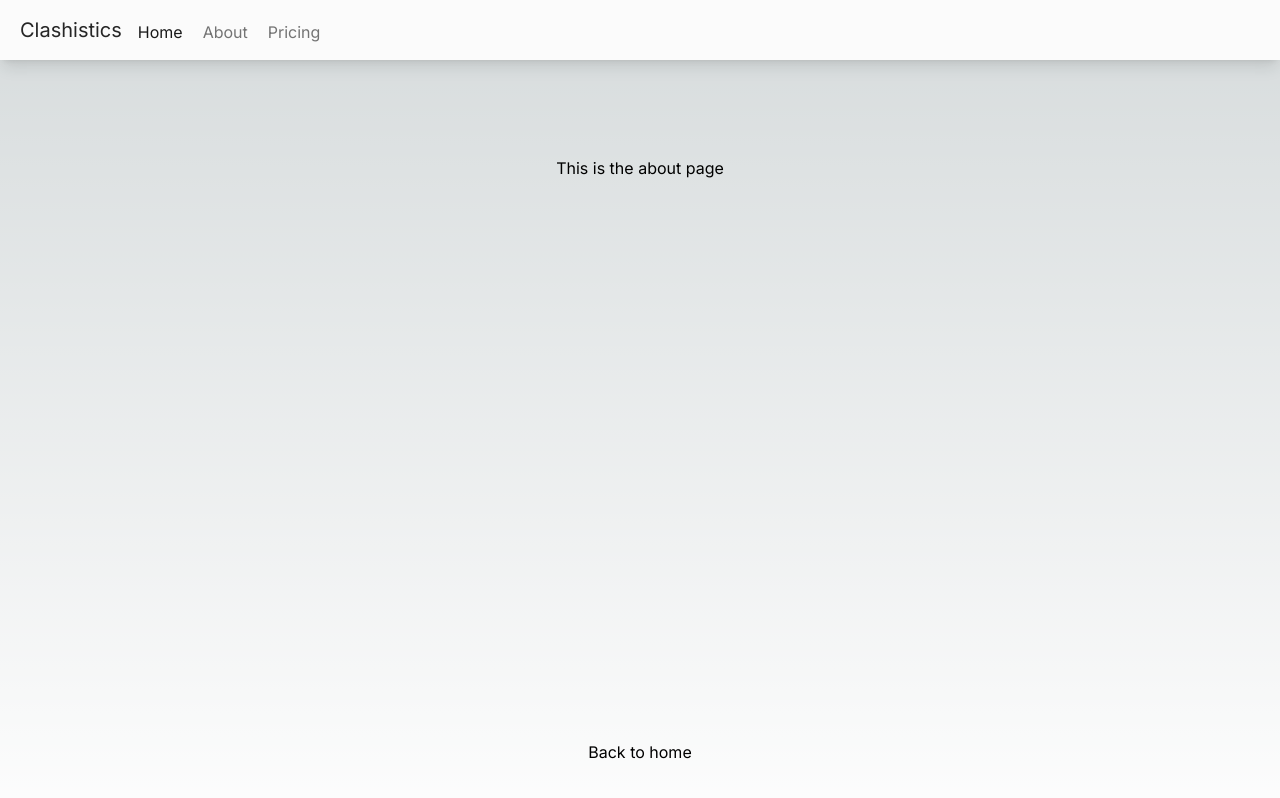
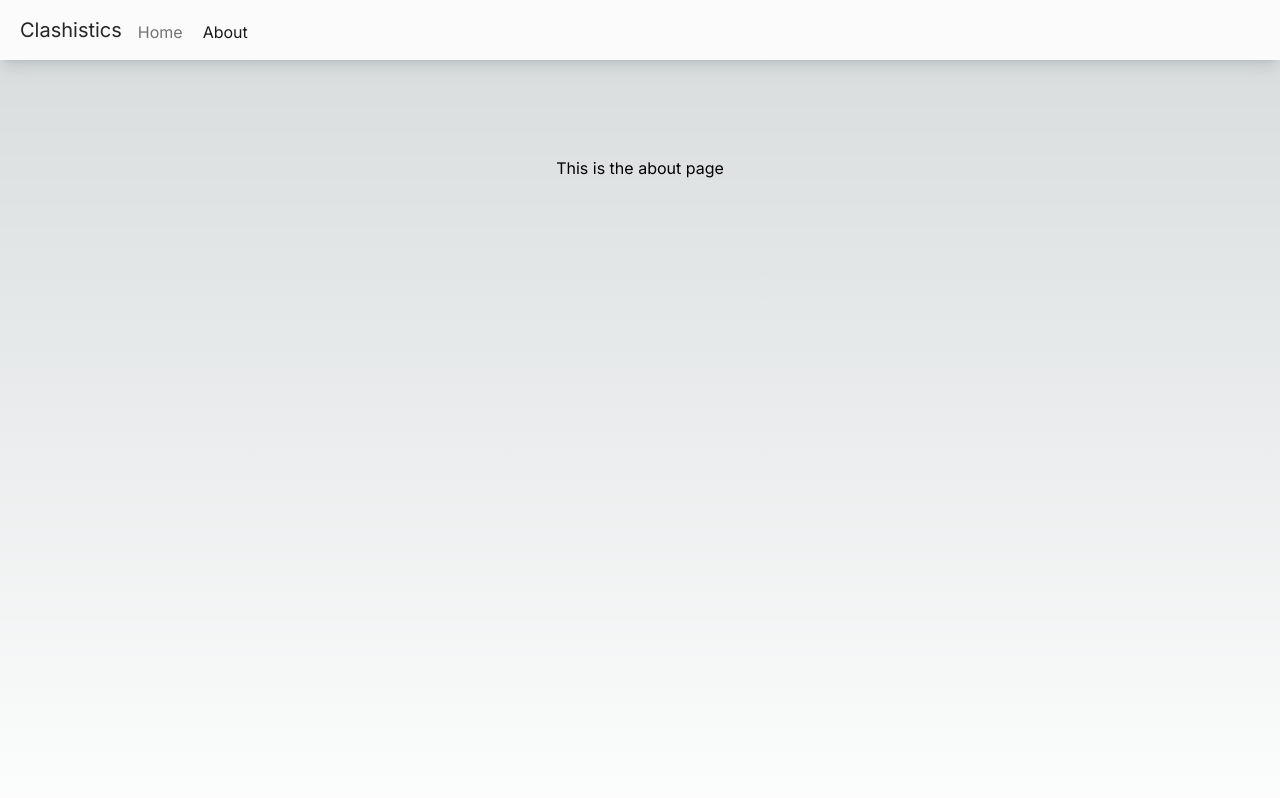
Before and after one commit to pghant/clashistics, a Next.js app: page /about in a window 1280 px wide. Shown: the top 798 px of the page. Built offline with nearby package versions, Linux system fonts and the light colour scheme.

Commit message:
Make nav reactive

```diff
--- a/app/about/page.tsx
+++ b/app/about/page.tsx
@@ -1,10 +1,7 @@
-import Link from 'next/link';
-
 export default function About() {
     return (
         <main className="flex min-h-screen flex-col items-center justify-between p-24">
             This is the about page
-            <Link href="/">Back to home</Link>
         </main>
     );
 }
--- a/app/page.tsx
+++ b/app/page.tsx
@@ -1,5 +1,3 @@
-import Image from 'next/image'
-
 export default function Home() {
   return (
     <main className="flex min-h-screen flex-col items-center justify-between p-24">
--- a/components/nav.tsx
+++ b/components/nav.tsx
@@ -2,23 +2,26 @@
 
 import Link from 'next/link';
 import { useState } from 'react';
+import { usePathname } from 'next/navigation';
 
 type NavLinkProps = {
-    isActive: boolean;
     href: string;
     text: string
 }
 
-function NavLink({isActive, href, text}: NavLinkProps) {
+function NavLink({href, text}: NavLinkProps) {
+    const pathname = usePathname();
+    const isActive = pathname === href;
+
     return (
-        <li className="my-4 pl-2 md:my-0 md:pl-2 md:pr-1">
-            <a
-                className="active disabled:text-black/30 md:px-2 [&.active]:text-black/90 dark:[&.active]:text-neutral-400"
+        <li className="my-2 pl-2 md:my-0 md:pl-0 md:pr-1">
+            <Link
+                className={`${isActive ? 'active' : ''} p-0 text-neutral-500 transition duration-200 hover:text-neutral-700 hover:ease-in-out focus:text-neutral-700 disabled:text-black/30 motion-reduce:transition-none dark:text-neutral-200 dark:hover:text-neutral-400 dark:focus:text-neutral-400 md:px-2 [&.active]:text-black/90 dark:[&.active]:text-neutral-400`}
                 aria-current="page"
                 href={href}
             >
                 {text}
-            </a>
+            </Link>
         </li>
     );
 }
@@ -27,22 +30,20 @@ export default function Nav() {
     const [showNav, setShowNav] = useState(false);
 
     function handleNavToggle() {
-        console.log('toggle the menu');
         setShowNav(!showNav);
     }
 
     return (
         <nav
-            className="relative flex w-full flex-nowrap items-center justify-between bg-[#FBFBFB] py-2 text-neutral-500 shadow-lg hover:text-neutral-700 focus:text-neutral-700 dark:bg-neutral-600 md:flex-wrap md:justify-start md:py-4"
-        >
+            className="relative flex w-full flex-nowrap items-center justify-between bg-[#FBFBFB] py-2 text-neutral-500 shadow-lg hover:text-neutral-700 focus:text-neutral-700 dark:bg-neutral-600 md:flex-wrap md:justify-start md:py-4">
             <div className="flex w-full flex-wrap items-center justify-between px-3">
-                <div className="ml-2">
+                <div className="ml-2 md:mr-2">
                     <Link className="text-xl text-neutral-800 dark:text-neutral-200" href="/">Clashistics</Link>
                 </div>
                 <button
                     className="block border-0 bg-transparent px-2 text-neutral-500 hover:no-underline hover:shadow-none focus:no-underline focus:shadow-none focus:outline-none focus:ring-0 dark:text-neutral-200 md:hidden"
                     type="button"
-                    aria-expanded="false"
+                    aria-expanded={showNav}
                     aria-label="Toggle navigation"
                     onClick={handleNavToggle}
                 >
@@ -61,33 +62,11 @@ export default function Nav() {
                         </svg>
                     </span>
                 </button>
-                <div className="visible mt-2 hidden flex-grow basis-[100%] items-center md:mt-0 md:flex md:basis-auto">
+                <div
+                    className={`${showNav ? '' : 'hidden'} mt-2 flex-grow basis-[100%] items-center md:mt-0 md:flex md:basis-auto`}>
                     <ul className="list-style-none mr-auto flex flex-col pl-0 md:mt-1 md:flex-row">
-                        <li className="my-4 pl-2 md:my-0 md:pl-2 md:pr-1">
-                            <a
-                                className="active disabled:text-black/30 md:px-2 [&.active]:text-black/90 dark:[&.active]:text-neutral-400"
-                                aria-current="page"
-                                href="#"
-                            >
-                                Home
-                            </a>
-                        </li>
-                        <li className="mb-4 pl-2 md:mb-0 md:pl-0 md:pr-1">
-                            <a
-                                className="p-0 text-neutral-500 transition duration-200 hover:text-neutral-700 hover:ease-in-out focus:text-neutral-700 disabled:text-black/30 motion-reduce:transition-none dark:text-neutral-200 dark:hover:text-neutral-400 dark:focus:text-neutral-400 md:px-2 [&.active]:text-black/90 dark:[&.active]:text-neutral-400"
-                                href="#"
-                            >
-                                About
-                            </a>
-                        </li>
-                        <li className="mb-4 pl-2 md:mb-0 md:pl-0 md:pr-1">
-                            <a
-                                className="p-0 text-neutral-500 transition duration-200 hover:text-neutral-700 hover:ease-in-out focus:text-neutral-700 disabled:text-black/30 motion-reduce:transition-none dark:text-neutral-200 dark:hover:text-neutral-400 dark:focus:text-neutral-400 md:px-2 [&.active]:text-black/90 dark:[&.active]:text-neutral-400"
-                                href="#"
-                            >
-                                Pricing
-                            </a>
-                        </li>
+                        <NavLink href="/" text="Home"/>
+                        <NavLink href="/about" text="About"/>
                     </ul>
                 </div>
             </div>
```
